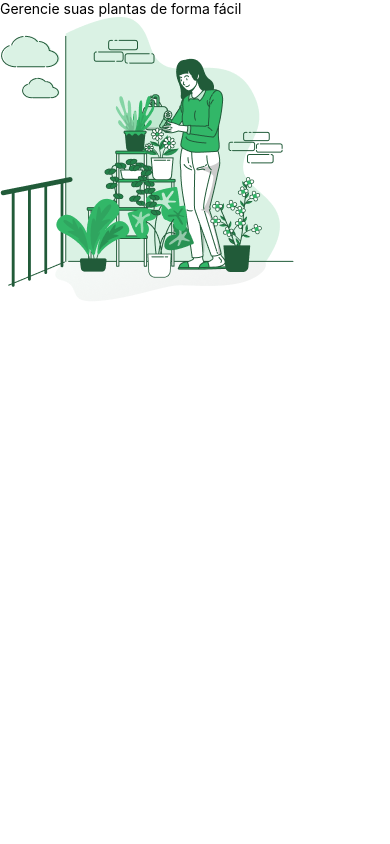
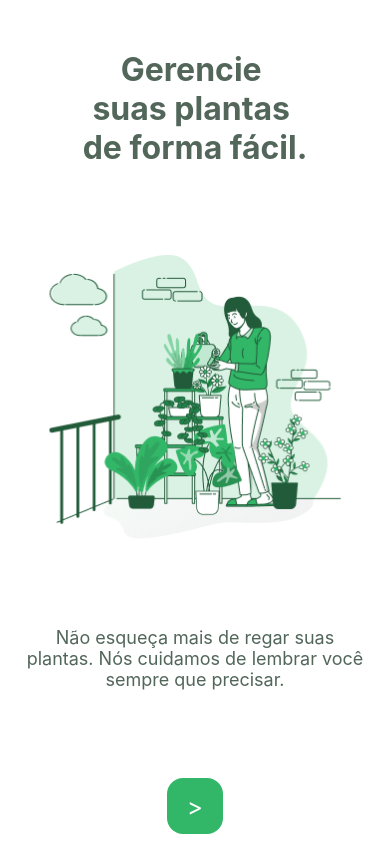
Before and after one commit to friasrafael/Aplicativo-PlantManager, a React Native app: screen / in a window 390 px wide. Built offline with nearby package versions, Linux system fonts and the light colour scheme.

Commit message:
Desenvolvimento da Splash Screen
Desenvolvendo o estilo da tela inicial. Criei um componente Button.

```diff
--- /dev/null
+++ b/src/components/Button.tsx
@@ -0,0 +1,41 @@
+import React from 'react';
+import { TouchableOpacity, Text, StyleSheet } from 'react-native';
+import colors from '../styles/colors';
+
+interface ButtonProps { //Quem receber a propriedade ButtonProps será obrigado a atribuir um title do tipo string
+    title: string;
+}
+
+export function Button({ title, ...rest }: ButtonProps) { //O botão recebe um objeto do tipo ButtonProps
+    return (
+        <TouchableOpacity
+            style={styles.button}
+            activeOpacity={0.7}
+            {...rest} >
+
+            <Text style={styles.buttonText}>
+                {title}
+            </Text>
+
+        </TouchableOpacity>
+    )
+}
+
+const styles = StyleSheet.create({ //Editando o estilo da página
+
+    button: {
+        backgroundColor: colors.green,
+        justifyContent: 'center',
+        alignItems: 'center',
+        borderRadius: 16,
+        marginBottom: 10,
+        height: 56,
+        width: 56
+    },
+
+    buttonText: {
+        color: colors.white,
+        fontSize: 24,
+    }
+
+});
--- a/src/pages/welcome.tsx
+++ b/src/pages/welcome.tsx
@@ -1,17 +1,65 @@
 import React from 'react';
-import { View, Text, Image } from 'react-native';
-
+import { SafeAreaView, Text, Image, TouchableOpacity, StyleSheet } from 'react-native'; //Importando elementos do react-native
+/* FUNÇÕES DAS TAGS IMPORTADAS DO REACT-NATIVE:
+View = Visualização da página
+SafeAreaView = Visualização da página já levando em consideração o NavBar
+Text = Campo de texto, equivalente a uma DIV
+Image = Imagem
+TouchableOpacity = Deixa opaco o campo que foi clicado
+StyleSheet = Estilo (Style) da página
+*/
 import wateringImg from '../assets/watering.png' //importando uma imagem para a tela Welcome
+import colors from '../styles/colors'; //Importou o objeto "colors" dentro da pasta "style do projeto, que contém todas as cores utiliadas na construção do protótipo"
+import { Button } from '../components/Button';
 
 export function Welcome() {
     return (
-        <View>
-            <Text>
-                Gerencie suas plantas de forma fácil
+        <SafeAreaView style={styles.container}>
+
+            <Text style={styles.title}>
+                Gerencie {'\n'}
+                suas plantas {'\n'}
+                de forma fácil.
             </Text>
 
-            <Image source={wateringImg} />
+            <Image source={wateringImg} style={styles.image} />
 
-        </View>
+            <Text style={styles.subtitle}>
+                Não esqueça mais de regar suas plantas. Nós cuidamos de lembrar você
+                sempre que precisar.
+            </Text>
+
+            <Button title={'>'} />
+
+        </SafeAreaView>
     )
 }
+
+const styles = StyleSheet.create({ //Editando o estilo da página
+    container: {
+        flex: 1, //Ocupa a tela inteira
+        alignItems: 'center', //Texto alinhado no centro
+        justifyContent: 'space-between' //Todos os elementos distribuidos por igual
+    },
+
+    title: {
+        fontSize: 32,
+        fontWeight: 'bold',
+        textAlign: 'center',
+        color: colors.heading,
+        marginTop: 50
+    },
+
+    subtitle: {
+        textAlign: 'center',
+        fontSize: 18,
+        paddingHorizontal: 20,
+        color: colors.heading
+    },
+
+    image: {
+        width: 292,
+        height: 284
+    },
+
+});
--- a/src/styles/colors.ts
+++ b/src/styles/colors.ts
@@ -1,4 +1,4 @@
-export default {
+export default { //Objeto que exporta todas as cores do protótipo
   green: '#32B768',
   green_dark: '#2B7A4B',
   green_light: '#DAF2E4',
```
